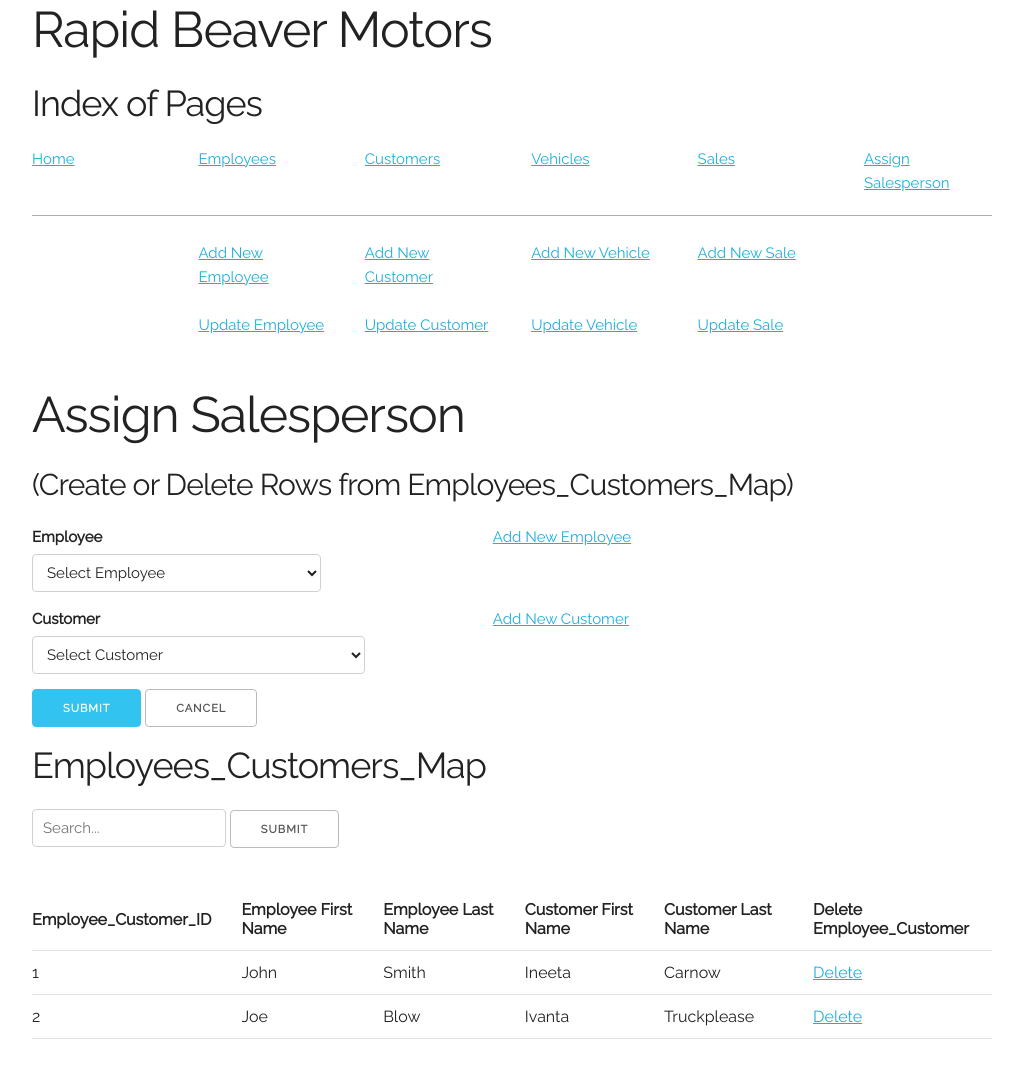
After one commit to nreitano95/CS340_Project_Files, a Flask app: page /assign-salesperson in a window 1280 px wide. The commit adds this page. Shown: the whole page, without its empty margins (128-1151 px from the left). Run offline with Flask 2, Linux system fonts and the light colour scheme.

Commit message:
Added Assign Salesperson page and added attributes

```diff
--- a/app.py
+++ b/app.py
@@ -73,7 +73,13 @@ def updateSale():
     return render_template("updateSale.j2")
 
 
+# Employees_Customers_Map (Assign Salesperson)
+@app.route('/assign-salesperson')
+def Employees_Customers_Map():
+    return render_template("Employees_Customers_Map.j2")
+
+
 # Listener
 if __name__ == "__main__":
-    port = int(os.environ.get('PORT', 8530))
+    port = int(os.environ.get('PORT', 8531))
     app.run(port=port, debug=True)
--- /dev/null
+++ b/templates/Employees_Customers_Map.j2
@@ -0,0 +1,94 @@
+{% extends "main.j2" %}
+
+<title>{% block title %}Assign Salesperson{% endblock %}</title>
+
+  <header>
+    {% block header %}
+
+    <h1>Assign Salesperson</h1>
+    <h4>(Create or Delete Rows from Employees_Customers_Map)</h4>
+
+    {% endblock %}
+  </header>
+
+  {% block body %}
+
+  <form>
+  <div class="row">
+    {# Employee_Customer_ID  #}
+    {# Employee can be a dynamically populating dropdown #}
+
+
+    {# Vehicle can be a dynamically populating dropdown #}
+  <div class="row">
+    <div class="six columns">
+      <label for="employeeInput">Employee</label>
+      <select name="employeeInput" id="employeeInput">
+        <option value="" disabled selected hidden>Select Employee</option>
+        <option value="option1">Dynamically Populated Employee 1</option>
+        <option value="option2">Dynamically Populated Employee 2</option>
+        <option value="option3">Dynamically Populated Employee 3</option>
+      </select>
+    </div>
+    <a href="{{ url_for('createEmployee') }}">Add New Employee</a>
+  </div>
+
+    {# Customer can be a dynamically populating dropdown #}
+  <div class="row">
+    <div class="six columns">
+      <label for="customerInput">Customer</label>
+      <select name="customerInput" id="customerInput">
+        <option value="" disabled selected hidden>Select Customer</option>
+        <option value="option1">Dynamically Populated Customer Name 1</option>
+        <option value="option2">Dynamically Populated Customer Name 2</option>
+        <option value="option3">Dynamically Populated Customer Name 3</option>
+      </select>
+    </div>
+    <a href="{{ url_for('createCustomer') }}">Add New Customer</a>
+  </div>
+
+  <input class="button-primary" type="submit" value="Submit">
+  <a class="button" href="{{ url_for('root') }}">Cancel</a></form>
+
+</form>
+
+  <h3>Employees_Customers_Map</h3>
+    <form>
+      <input type="text" placeholder="Search...">
+      <input type="submit" value="Submit">
+    </form>
+
+
+  <table class="u-full-width">
+  <thead>
+    <tr>
+      <th>Employee_Customer_ID</th>
+      <th>Employee First Name</th>
+      <th>Employee Last Name</th>
+      <th>Customer First Name</th>
+      <th>Customer Last Name</th>
+      <th>Delete Employee_Customer</th>
+    </tr>
+  </thead>
+  <tbody>
+    <tr>
+      <td>1</td>
+      <td>John</td>
+      <td>Smith</td>
+      <td>Ineeta</td>
+      <td>Carnow</td>
+
+      <td><a href="#">Delete</a></td>
+    </tr>
+    <tr>
+      <td>2</td>
+      <td>Joe</td>
+      <td>Blow</td>
+      <td>Ivanta</td>
+      <td>Truckplease</td>
+      <td><a href="#">Delete</a></td>
+    </tr>
+  </tbody>
+</table>
+
+  {% endblock %}
--- a/templates/main.j2
+++ b/templates/main.j2
@@ -20,6 +20,7 @@
       <div class="two columns"><a href="{{ url_for('Customers') }}">Customers</a></div>
       <div class="two columns"><a href="{{ url_for('Vehicles') }}">Vehicles</a></div>
       <div class="two columns"><a href="{{ url_for('Sales') }}">Sales</a></div>
+      <div class="two columns"><a href="{{ url_for('Employees_Customers_Map') }}">Assign Salesperson</a></div>
     </div>
     <hr>
     <div class="row">
```
Also changed, not shown: templates/createCustomer.j2 (+7 -0 lines), templates/createSale.j2 (+6 -20 lines), templates/createVehicle.j2 (+8 -0 lines), templates/updateCustomer.j2 (+8 -7 lines), templates/updateSale.j2 (+6 -20 lines), templates/updateVehicle.j2 (+8 -0 lines).
